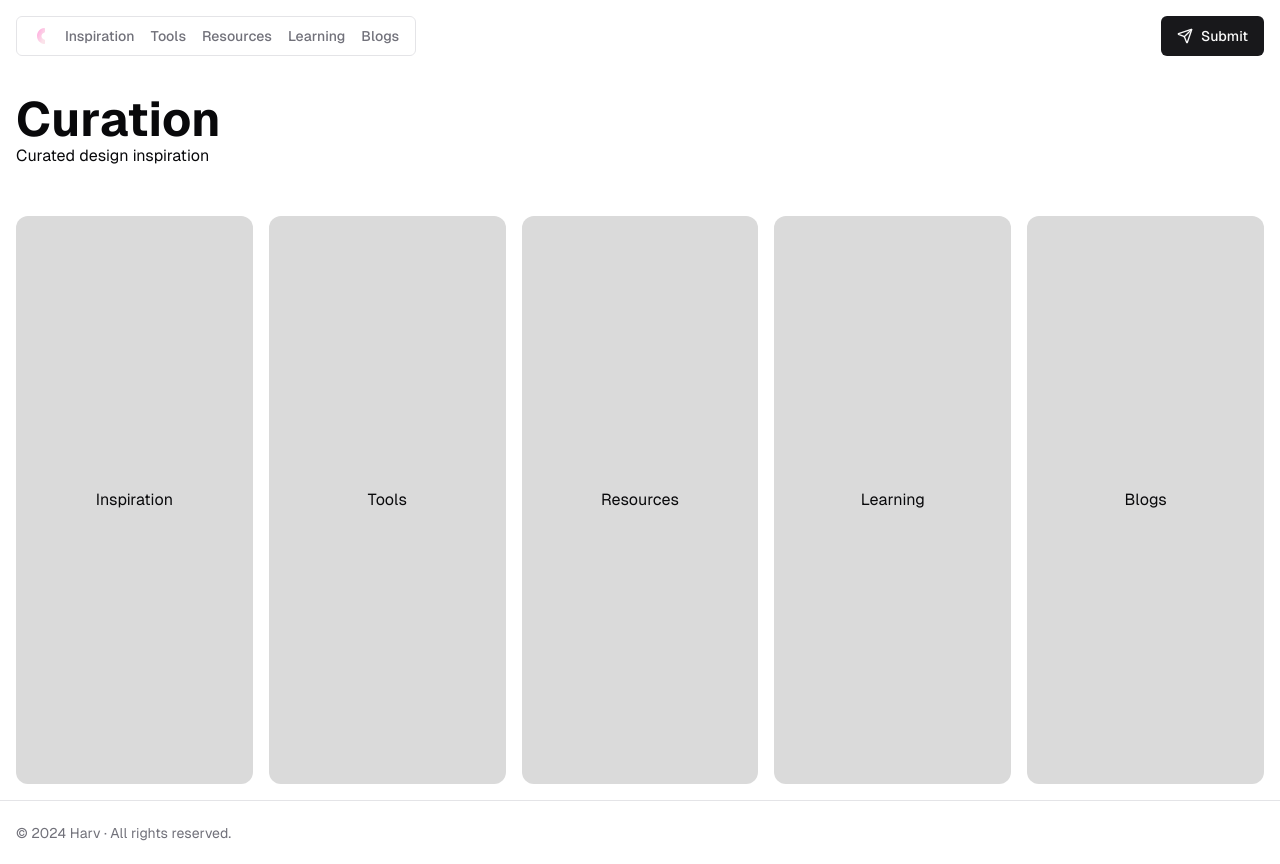
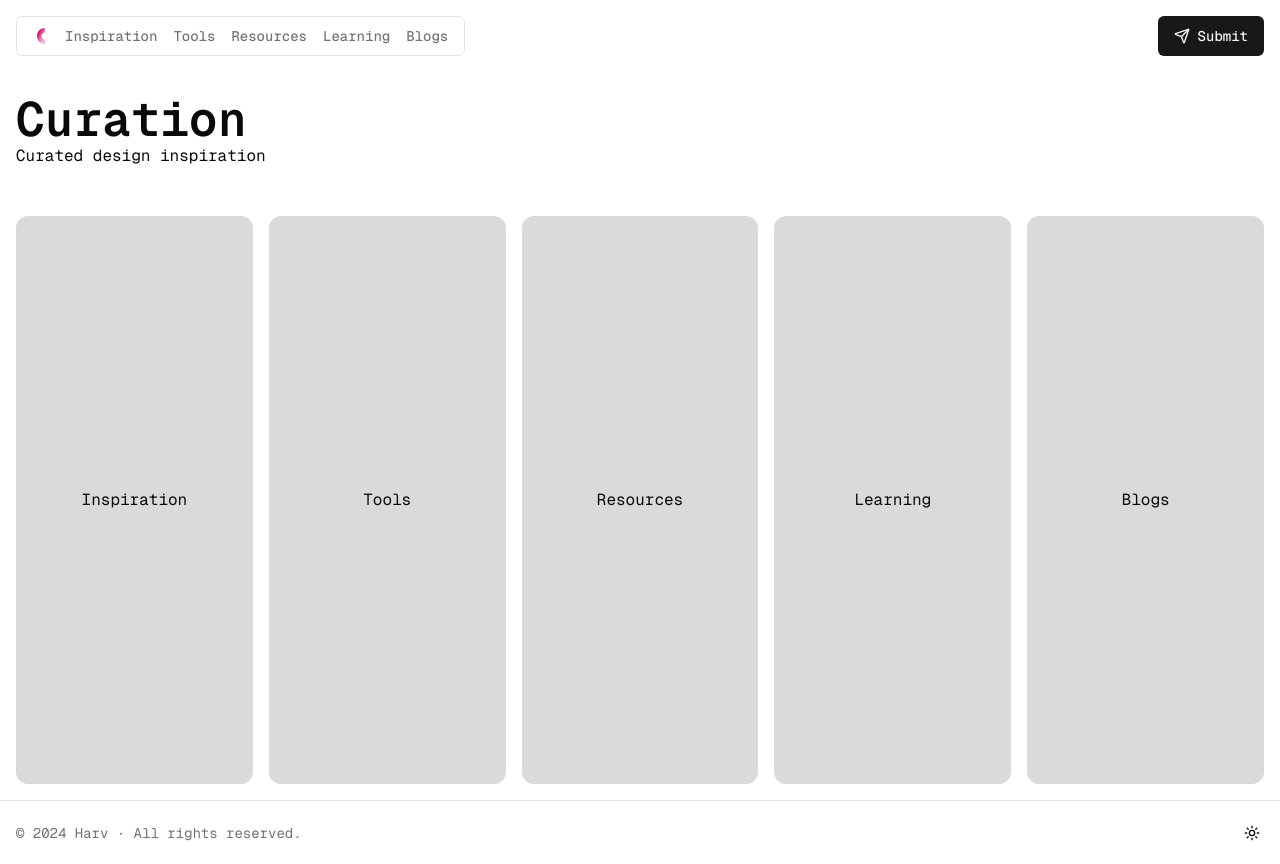
Before and after one commit to haroldjeshua/curation, a Next.js app: page / in a window 1280 px wide. Built offline with nearby package versions, Linux system fonts and the light colour scheme.

Commit message:
update theme, add scrollarea, add footer, add themeswitcher

```diff
--- a/app/layout.tsx
+++ b/app/layout.tsx
@@ -34,7 +34,7 @@ export default function RootLayout({
     <html lang="en">
       <body
         className={cn(
-          "font-sans antialiased",
+          "font-mono antialiased",
           geistSans.variable,
           geistMono.variable,
         )}
--- a/app/page.tsx
+++ b/app/page.tsx
@@ -1,3 +1,5 @@
+import { ScrollArea, ScrollBar } from "@/components/ui/scroll-area";
+
 const navlinks = [
   { name: "Inspiration", href: "/" },
   { name: "Tools", href: "/" },
@@ -14,6 +16,7 @@ export default function Home() {
         <p>Curated design inspiration</p>
       </section>
 
+      <ScrollArea>
         <section className="relative flex min-h-[calc(100vh-216px)] w-full flex-row flex-nowrap gap-4 overflow-y-auto px-4 pb-4">
           {navlinks.map((link) => (
             <div
@@ -29,6 +32,8 @@ export default function Home() {
             </div>
           ))}
         </section>
+        <ScrollBar orientation="horizontal" />
+      </ScrollArea>
     </main>
   );
 }
--- a/components/footer.tsx
+++ b/components/footer.tsx
@@ -1,9 +1,12 @@
+import ThemeSwitcher from "./theme-switcher";
+
 export default function Footer() {
   return (
-    <footer className="flex h-16 w-full items-center justify-start border-t border-border bg-background/50 px-4 py-4">
+    <footer className="flex h-16 w-full items-center justify-between border-t border-border bg-background/50 px-4 py-4">
       <p className="text-sm text-muted-foreground">
         © 2024 Harv &middot; All rights reserved.
       </p>
+      <ThemeSwitcher />
     </footer>
   );
 }
--- a/components/logo/logo.tsx
+++ b/components/logo/logo.tsx
@@ -25,8 +25,8 @@ export function Logo(props: SVGProps<SVGSVGElement>) {
           y2={157.282}
           gradientUnits="userSpaceOnUse"
         >
-          <stop offset={0.0509862} stopColor="#FFB6E1" />
-          <stop offset={1} stopColor="#FBE3EA" />
+          <stop offset={0.0509862} stopColor="#ca0c64" />
+          <stop offset={1} stopColor="#ffb6e1" />
         </linearGradient>
       </defs>
     </svg>
--- /dev/null
+++ b/components/theme-switcher.tsx
@@ -0,0 +1,25 @@
+"use client";
+
+import { useTheme } from "next-themes";
+import { Button } from "@/components/ui/button";
+import { Moon, Sun } from "lucide-react";
+
+export default function ThemeSwitcher() {
+  const { theme, setTheme } = useTheme();
+
+  return (
+    <div className="inline-flex items-center gap-2">
+      <Button
+        variant="ghost"
+        size="icon"
+        aria-label="Toggle Theme"
+        className="size-6 rounded-full"
+        onClick={() => setTheme(theme === "dark" ? "light" : "dark")}
+      >
+        <Sun className="size-4 rotate-0 scale-100 transition-all dark:-rotate-90 dark:scale-0" />
+        <Moon className="absolute size-4 rotate-90 scale-0 transition-all dark:rotate-0 dark:scale-100" />
+        <span className="sr-only">Toggle Span</span>
+      </Button>
+    </div>
+  );
+}
--- /dev/null
+++ b/components/ui/scroll-area.tsx
@@ -0,0 +1,48 @@
+"use client"
+
+import * as React from "react"
+import * as ScrollAreaPrimitive from "@radix-ui/react-scroll-area"
+
+import { cn } from "@/lib/utils"
+
+const ScrollArea = React.forwardRef<
+  React.ElementRef<typeof ScrollAreaPrimitive.Root>,
+  React.ComponentPropsWithoutRef<typeof ScrollAreaPrimitive.Root>
+>(({ className, children, ...props }, ref) => (
+  <ScrollAreaPrimitive.Root
+    ref={ref}
+    className={cn("relative overflow-hidden", className)}
+    {...props}
+  >
+    <ScrollAreaPrimitive.Viewport className="h-full w-full rounded-[inherit]">
+      {children}
+    </ScrollAreaPrimitive.Viewport>
+    <ScrollBar />
+    <ScrollAreaPrimitive.Corner />
+  </ScrollAreaPrimitive.Root>
+))
+ScrollArea.displayName = ScrollAreaPrimitive.Root.displayName
+
+const ScrollBar = React.forwardRef<
+  React.ElementRef<typeof ScrollAreaPrimitive.ScrollAreaScrollbar>,
+  React.ComponentPropsWithoutRef<typeof ScrollAreaPrimitive.ScrollAreaScrollbar>
+>(({ className, orientation = "vertical", ...props }, ref) => (
+  <ScrollAreaPrimitive.ScrollAreaScrollbar
+    ref={ref}
+    orientation={orientation}
+    className={cn(
+      "flex touch-none select-none transition-colors",
+      orientation === "vertical" &&
+        "h-full w-2.5 border-l border-l-transparent p-[1px]",
+      orientation === "horizontal" &&
+        "h-2.5 flex-col border-t border-t-transparent p-[1px]",
+      className
+    )}
+    {...props}
+  >
+    <ScrollAreaPrimitive.ScrollAreaThumb className="relative flex-1 rounded-full bg-border" />
+  </ScrollAreaPrimitive.ScrollAreaScrollbar>
+))
+ScrollBar.displayName = ScrollAreaPrimitive.ScrollAreaScrollbar.displayName
+
+export { ScrollArea, ScrollBar }
--- a/package.json
+++ b/package.json
@@ -10,6 +10,7 @@
   },
   "dependencies": {
     "@radix-ui/react-dropdown-menu": "^2.1.1",
+    "@radix-ui/react-scroll-area": "^1.1.0",
     "@radix-ui/react-slot": "^1.1.0",
     "class-variance-authority": "^0.7.0",
     "clsx": "^2.1.1",
--- a/tailwind.config.ts
+++ b/tailwind.config.ts
@@ -54,6 +54,22 @@ const config: Config = {
           "3": "hsl(var(--chart-3))",
           "4": "hsl(var(--chart-4))",
           "5": "hsl(var(--chart-5))",
+        },
+
+        // --- custom ---
+        // main
+        "lavender-pink": {
+          "50": "#fef1f9",
+          "100": "#fee5f4",
+          "200": "#feccea",
+          "300": "#ffb6e1",
+          "400": "#fe68bd",
+          "500": "#f83ca2",
+          "600": "#e81a7f",
+          "700": "#ca0c64",
+          "800": "#a70d52",
+          "900": "#8b1047",
+          "950": "#550227",
         },
         carnation: {
           "50": "#fff1f1",
```
Also changed, not shown: 1 other file (tests, documents, lock files or other folders). Lines whose indentation alone changed are shown as unchanged.
